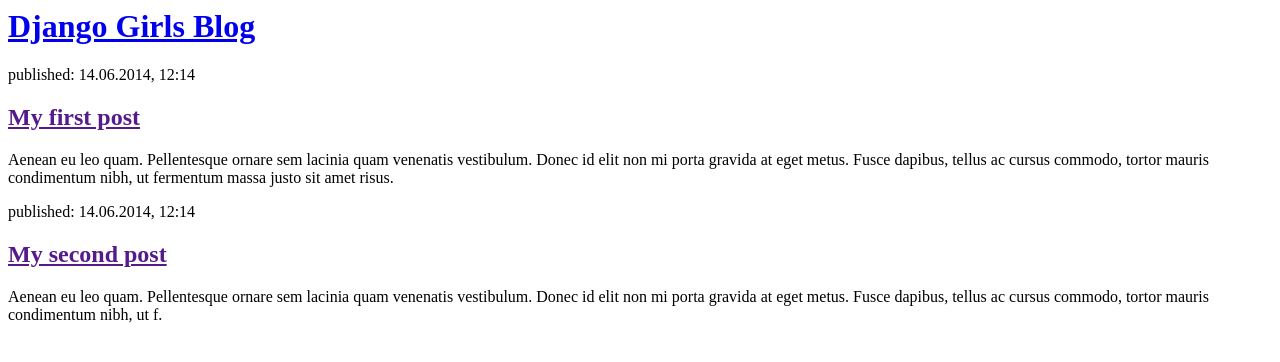
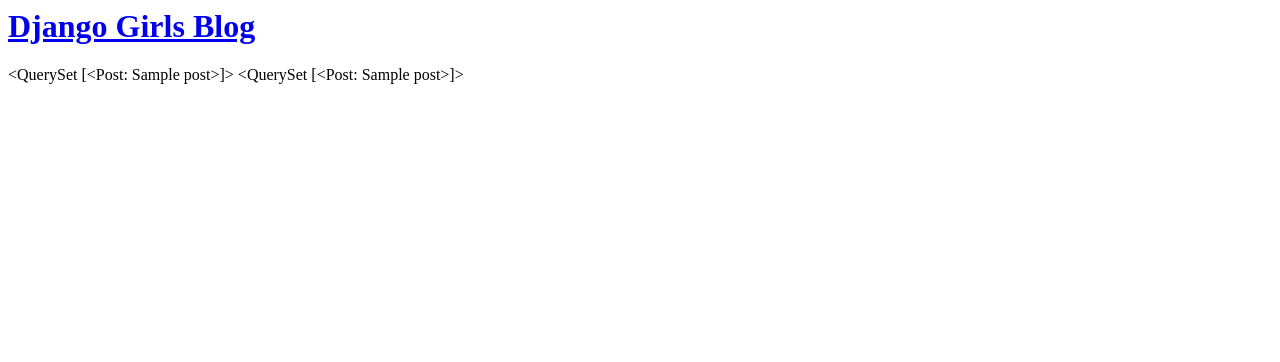
Before and after one commit to ostlud/my-first-blog, a Django app: template blog/templates/blog/post_list.html in a window 1280 px wide. Shown: the top 362 px of the page. Run offline with Django 3.2, Linux system fonts and the light colour scheme; the template is opened without the code that fills it: values that come from a table or form of the project are taken from there, others are empty; tables that the repository leaves empty hold one stand-in row (values such as "Sample post").

Commit message:
Changed the HTML - real post for the site.

```diff
--- a/blog/templates/blog/post_list.html
+++ b/blog/templates/blog/post_list.html
@@ -7,16 +7,8 @@
             <h1><a href="/">Django Girls Blog</a></h1>
         </div>
 
-        <div>
-            <p>published: 14.06.2014, 12:14</p>
-            <h2><a href="">My first post</a></h2>
-            <p>Aenean eu leo quam. Pellentesque ornare sem lacinia quam venenatis vestibulum. Donec id elit non mi porta gravida at eget metus. Fusce dapibus, tellus ac cursus commodo, tortor mauris condimentum nibh, ut fermentum massa justo sit amet risus.</p>
-        </div>
+        {{ posts }}
 
-        <div>
-            <p>published: 14.06.2014, 12:14</p>
-            <h2><a href="">My second post</a></h2>
-            <p>Aenean eu leo quam. Pellentesque ornare sem lacinia quam venenatis vestibulum. Donec id elit non mi porta gravida at eget metus. Fusce dapibus, tellus ac cursus commodo, tortor mauris condimentum nibh, ut f.</p>
-        </div>
+        {{ posts }}
     </body>
 </html>
```
Also changed, not shown: blog/views.py (+4 -3 lines).
